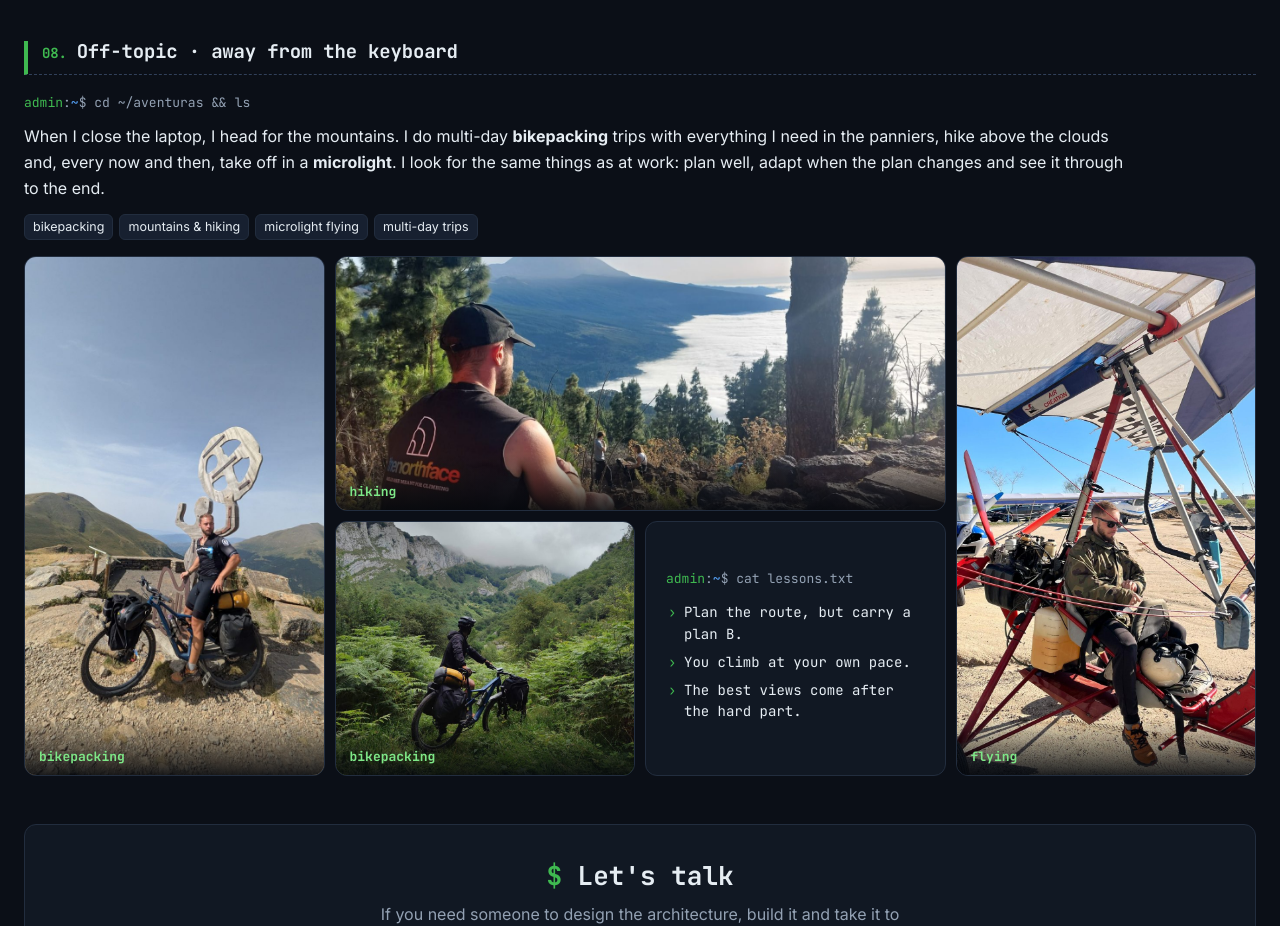
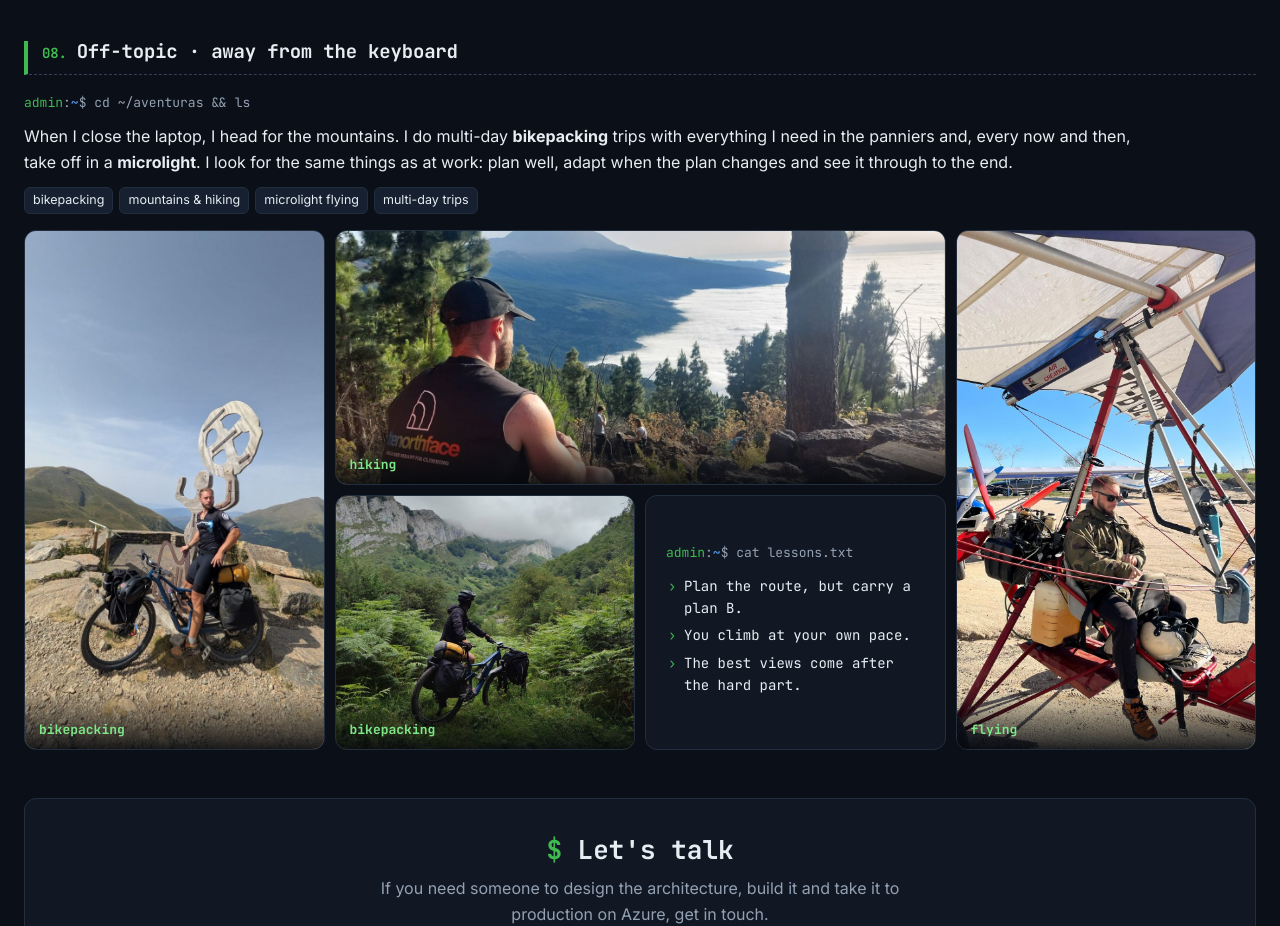
Before and after one commit to GonzaloMartinezRomero/mycvinhtml, a plain HTML site: page index.html in a window 1280 px wide. Shown: the part 7720-8646 px from the top of the page. Drawn offline with Linux system fonts and the light colour scheme.

Commit message:
Off-topic: quita la frase sobre caminar por encima de las nubes
Co-Authored-By: Claude Opus 5.5 <noreply@anthropic.com>

```diff
--- a/index.html
+++ b/index.html
@@ -785,7 +785,7 @@ footer{padding:36px 0 40px;color:var(--faint);font:12.5px/1.6 var(--mono);text-a
     <h2 class="sec-title"><span class="idx">08.</span> <span lang="es">Off-topic · lejos del teclado</span><span lang="en">Off-topic · away from the keyboard</span></h2>
     <div class="ot-intro">
       <p class="ot-cmd" aria-hidden="true"><span class="u">admin</span>:<span class="p">~</span>$ cd ~/aventuras &amp;&amp; ls</p>
-      <p><span lang="es">Cuando cierro el portátil, me voy a la montaña. Hago rutas de <strong>bikepacking</strong> de varios días con todo lo necesario en las alforjas, camino por encima de las nubes y, de vez en cuando, despego en <strong>ultraligero</strong>. Busco lo mismo que en el trabajo: planificar bien, adaptarme cuando cambia el plan y llegar hasta el final.</span><span lang="en">When I close the laptop, I head for the mountains. I do multi-day <strong>bikepacking</strong> trips with everything I need in the panniers, hike above the clouds and, every now and then, take off in a <strong>microlight</strong>. I look for the same things as at work: plan well, adapt when the plan changes and see it through to the end.</span></p>
+      <p><span lang="es">Cuando cierro el portátil, me voy a la montaña. Hago rutas de <strong>bikepacking</strong> de varios días con todo lo necesario en las alforjas y, de vez en cuando, despego en <strong>ultraligero</strong>. Busco lo mismo que en el trabajo: planificar bien, adaptarme cuando cambia el plan y llegar hasta el final.</span><span lang="en">When I close the laptop, I head for the mountains. I do multi-day <strong>bikepacking</strong> trips with everything I need in the panniers and, every now and then, take off in a <strong>microlight</strong>. I look for the same things as at work: plan well, adapt when the plan changes and see it through to the end.</span></p>
       <ul class="tags hobbies"><li>bikepacking</li><li><span lang="es">montaña y senderismo</span><span lang="en">mountains &amp; hiking</span></li><li><span lang="es">vuelo en ultraligero</span><span lang="en">microlight flying</span></li><li><span lang="es">rutas de varios días</span><span lang="en">multi-day trips</span></li></ul>
     </div>
     <div class="gallery">
```
